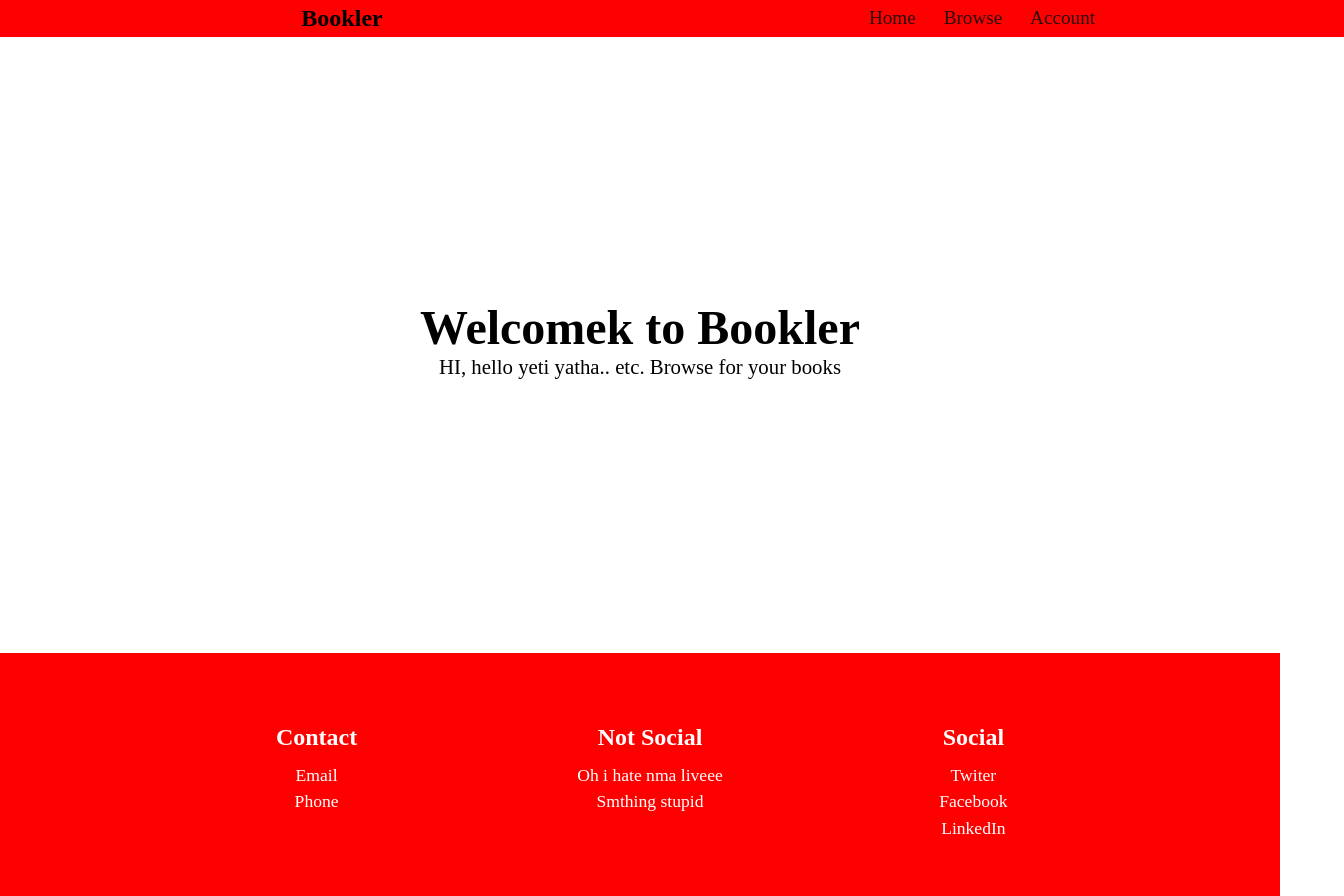
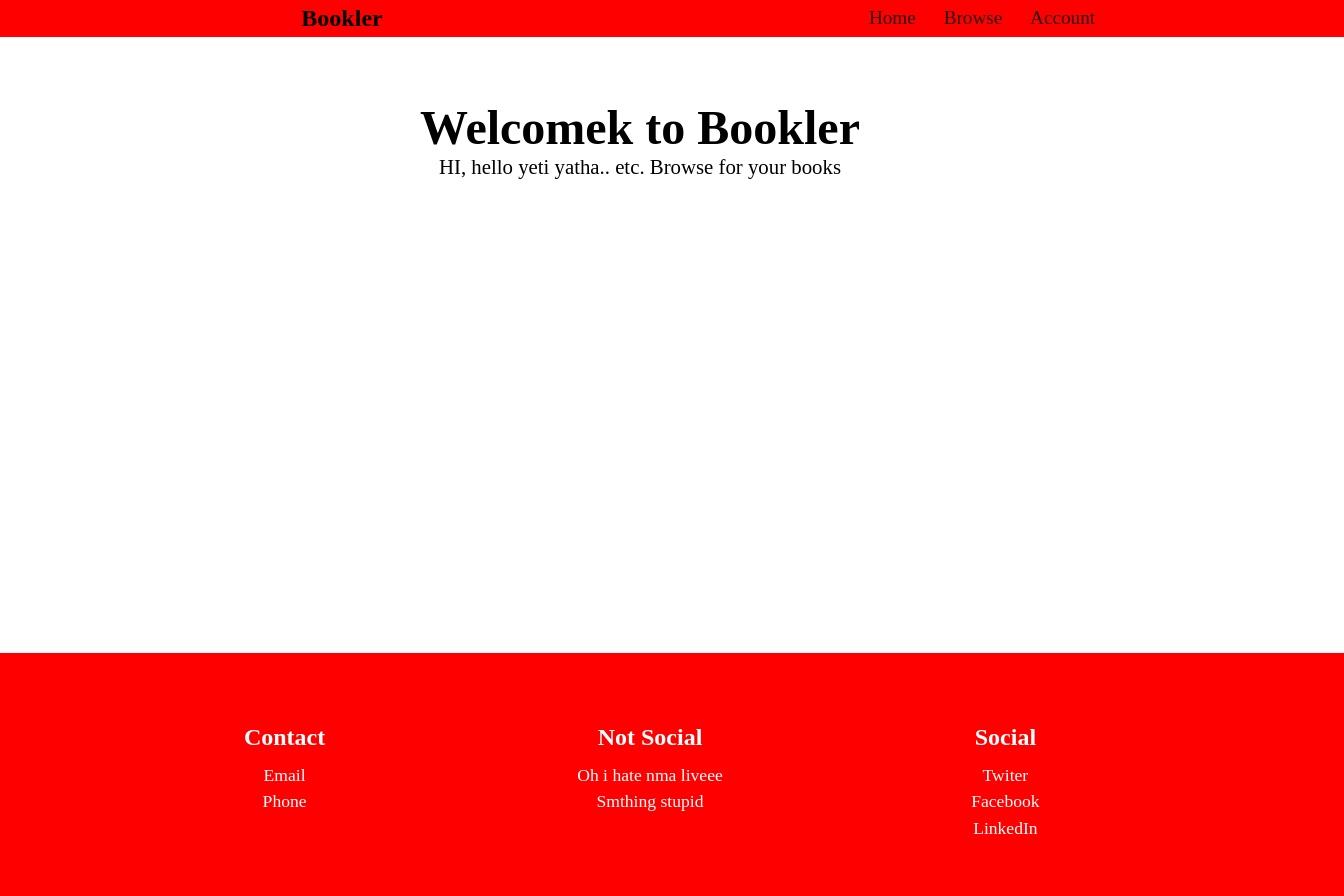
Before and after one commit to LenyPython/someRandomLibrary, a React (Create React App) app: page / in a window 1280 px wide. Shown: the top 896 px of the page, 1344 px wide, since content can reach past the window. Built offline with nearby package versions, Linux system fonts and the light colour scheme.

Commit message:
some components changes

```diff
--- a/src/App.tsx
+++ b/src/App.tsx
@@ -2,17 +2,25 @@ import Navigation from './components/Navigation/Navigation'
 import Welcome from './components/Welcome/Welcome'
 import Browse from './components/Browse/Browse'
 import Footer from './components/Footer/Footer'
+import Panel from './components/AccountPanel/AccountPanel'
 import './App.css'
 import { BrowserRouter as Router,
     Switch, Route } from 'react-router-dom'
+import styled from 'styled-components'
 
-
+const Container = styled.div`
+	display: flex;
+	flex-direction: column;
+	align-items: center;
+  width: 90%;
+  min-height: 100vh;
+`
 
 function App() {
-  return (
+  return (<>
     <Router>
-      <Navigation />
-
+    <Navigation />
+      <Container role='main'>
       <Switch>
         <Route path='/home'>
           <Welcome />
@@ -26,13 +34,18 @@ function App() {
         <Route path='/browse'>
           <Browse />
           </Route>
+        <Route path='/account'>
+          <Panel />
+          </Route>
         <Route path='*'>
           <h1>Error 404 route does not exist</h1>
           </Route>
       </Switch>
-      <Footer />
+      </Container>
     </Router>
-  );
+    <Footer />
+  </>
+         );
 }
 
 export default App;
--- a/src/components/Footer/Footer.tsx
+++ b/src/components/Footer/Footer.tsx
@@ -6,9 +6,9 @@ const StyledFooter = styled.footer`
   padding: 3em 5%;
   background: red;
   position: absolute;
+  width: 100%;
   bottom: 0;
-  left: 0;
-  right: 0;
+  margin: 0;
   div{
     display: flex;
     flex-direction: column;
--- a/src/components/Welcome/Welcome.tsx
+++ b/src/components/Welcome/Welcome.tsx
@@ -6,7 +6,6 @@ const WelcomeScreen = styled.div`
   justify-content: center;
   align-items: center;
   width: 100%;
-  margin-top: 200px;
   h1 {
     font-size: 3em;
     text-decoration: italic;
```
